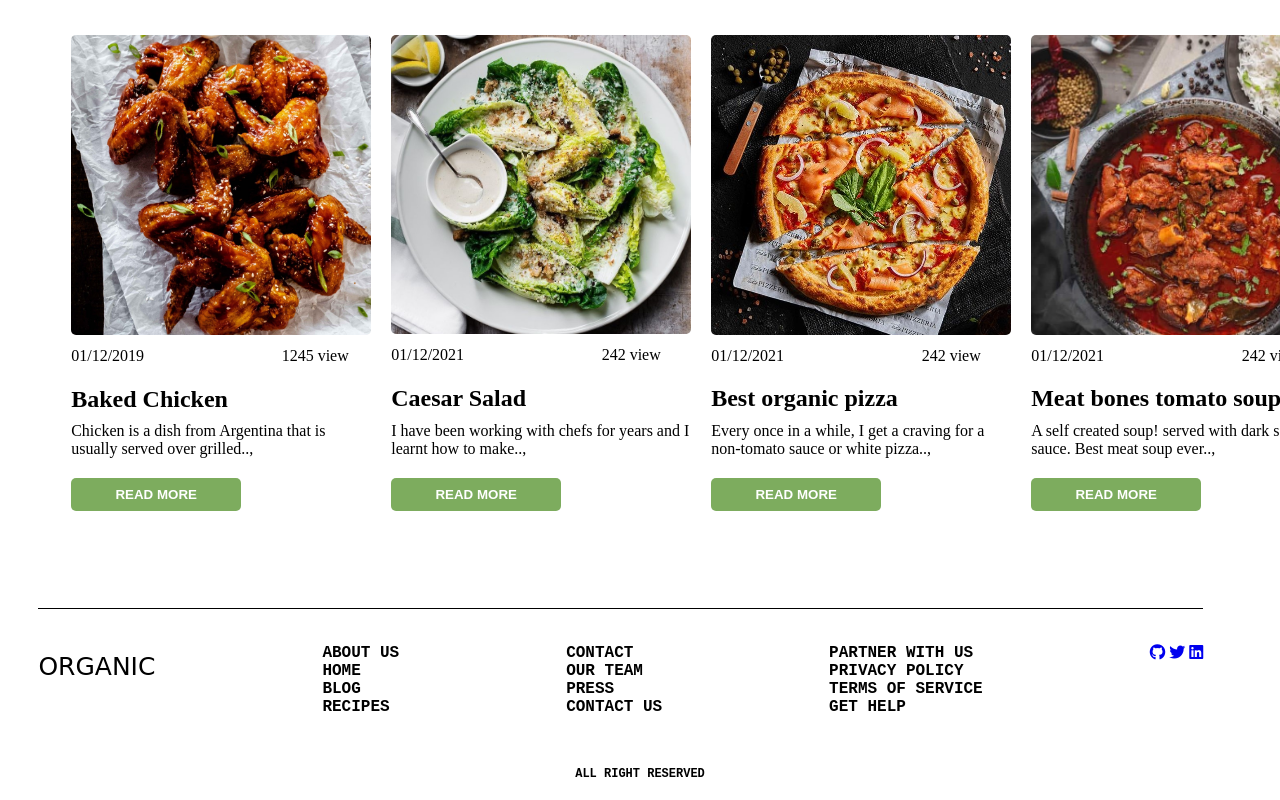
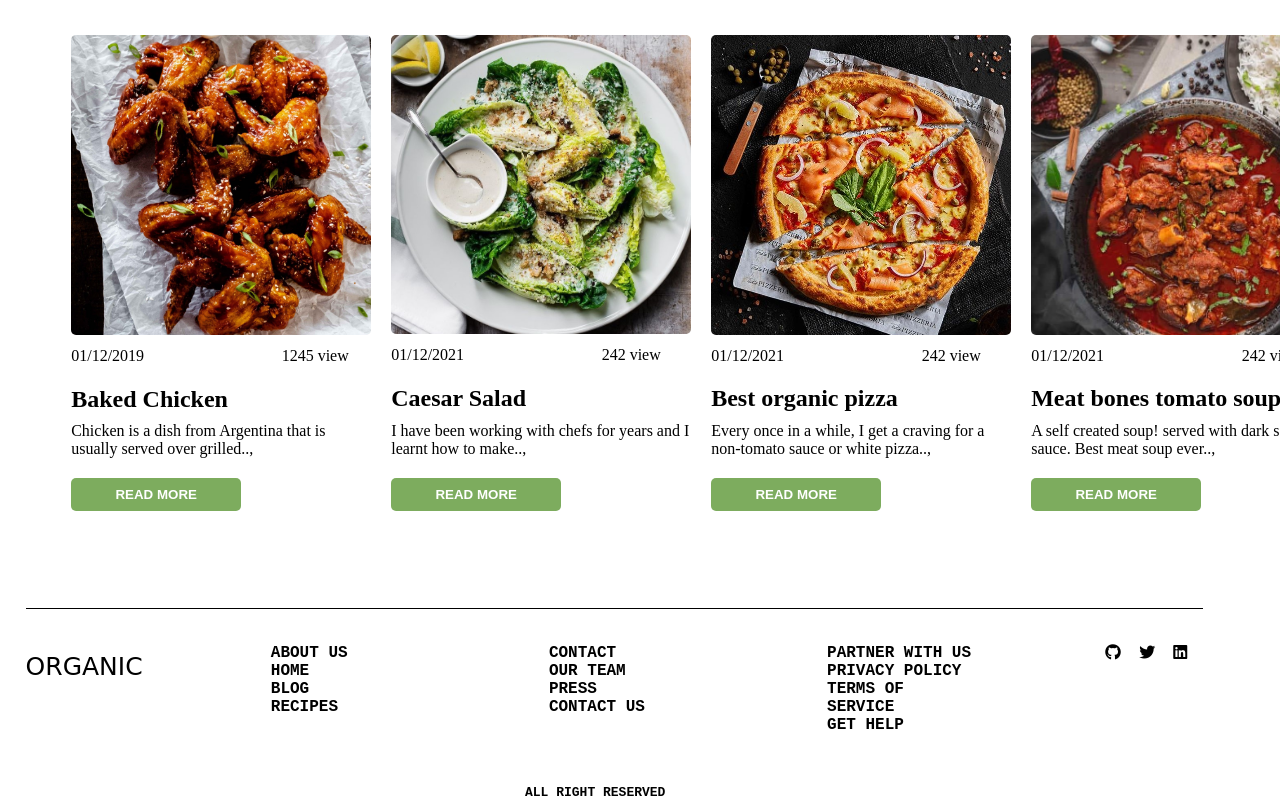
Before and after one commit to ForJessicaSake/Organicblog, a plain HTML site: page index.html in a window 1280 px wide. Shown: the part 1337-2137 px from the top of the page. Drawn offline with Linux system fonts and the light colour scheme.

Commit message:
this is a work in progress

```diff
--- a/index.css
+++ b/index.css
@@ -20,7 +20,7 @@
 
 .links {
     display: inherit;
-    gap: 1.5em;
+    gap: 5em;
     list-style: none;
     cursor: pointer;
     font-family: 'Inconsolata', monospace;
@@ -171,7 +171,7 @@ main {
     display: flex;
     justify-content: space-between;
     border-top: 1px solid black;
-    margin: 6% 6% 4% 3%;
+    margin: 6% 6% 4% 2%;
 }
 
 .footer-container div {
@@ -182,6 +182,7 @@ main {
     list-style: none;
     font-family: 'Inconsolata', monospace;
     font-weight: bold;
+    width: 150px;
 }
 
 .footer-container h1 {
@@ -193,8 +194,18 @@ main {
 
 h4 {
     text-align: center;
-    font-size: 12px;
+    font-size: 13px;
     font-family: 'Inconsolata', monospace;
+    margin-right: 7%;
+}
+
+.socials a {
+    text-decoration: none;
+    color: black;
+}
+
+.socials a i {
+    width: 30px;
 }
 
 
```
